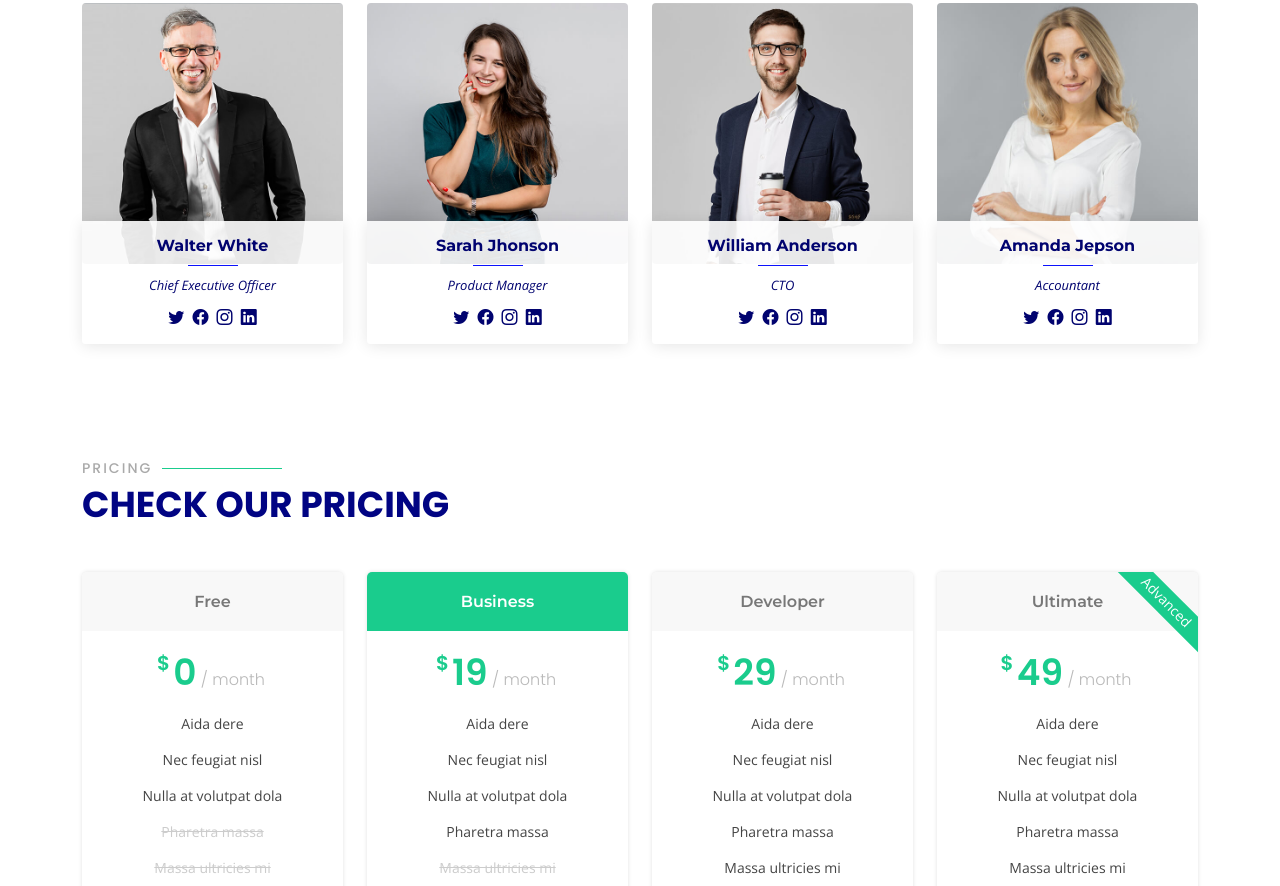
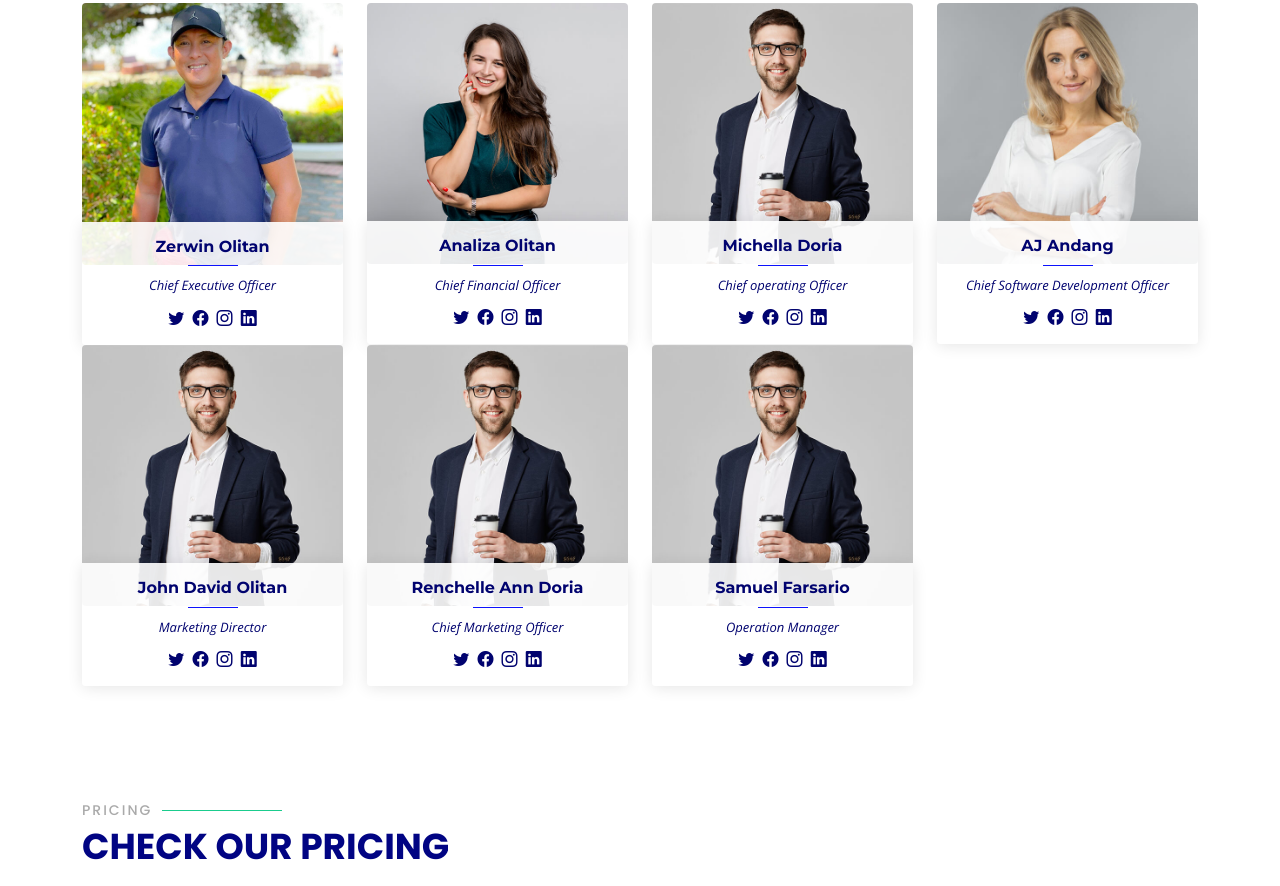
Before and after one commit to pandaoreooo/ABOT, a plain HTML site: page index.html in a window 1280 px wide. Shown: the part 5588-6474 px from the top of the page. Drawn offline with nearby package versions, Linux system fonts and the light colour scheme.

Commit message:
added image

```diff
--- a/index.html
+++ b/index.html
@@ -557,9 +557,9 @@
 
           <div class="col-lg-3 col-md-6">
             <div class="member" data-aos="zoom-in" data-aos-delay="100">
-              <div class="pic"><img src="assets/img/team/team-1.jpg" class="img-fluid" alt=""></div>
+              <div class="pic"><img src="img/system/zerwin.jpg" class="img-fluid" alt=""></div>
               <div class="member-info">
-                <h4>Walter White</h4>
+                <h4>Zerwin Olitan</h4>
                 <span>Chief Executive Officer</span>
                 <div class="social">
                   <a href=""><i class="bi bi-twitter"></i></a>
@@ -575,8 +575,8 @@
             <div class="member" data-aos="zoom-in" data-aos-delay="200">
               <div class="pic"><img src="assets/img/team/team-2.jpg" class="img-fluid" alt=""></div>
               <div class="member-info">
-                <h4>Sarah Jhonson</h4>
-                <span>Product Manager</span>
+                <h4>Analiza Olitan</h4>
+                <span>Chief Financial Officer</span>
                 <div class="social">
                   <a href=""><i class="bi bi-twitter"></i></a>
                   <a href=""><i class="bi bi-facebook"></i></a>
@@ -591,8 +591,8 @@
             <div class="member" data-aos="zoom-in" data-aos-delay="300">
               <div class="pic"><img src="assets/img/team/team-3.jpg" class="img-fluid" alt=""></div>
               <div class="member-info">
-                <h4>William Anderson</h4>
-                <span>CTO</span>
+                <h4>Michella Doria</h4>
+                <span>Chief operating Officer</span>
                 <div class="social">
                   <a href=""><i class="bi bi-twitter"></i></a>
                   <a href=""><i class="bi bi-facebook"></i></a>
@@ -607,8 +607,57 @@
             <div class="member" data-aos="zoom-in" data-aos-delay="400">
               <div class="pic"><img src="assets/img/team/team-4.jpg" class="img-fluid" alt=""></div>
               <div class="member-info">
-                <h4>Amanda Jepson</h4>
-                <span>Accountant</span>
+                <h4>AJ Andang</h4>
+                <span>Chief Software Development Officer</span>
+                <div class="social">
+                  <a href=""><i class="bi bi-twitter"></i></a>
+                  <a href=""><i class="bi bi-facebook"></i></a>
+                  <a href=""><i class="bi bi-instagram"></i></a>
+                  <a href=""><i class="bi bi-linkedin"></i></a>
+                </div>
+              </div>
+            </div>
+          </div>
+
+          <div class="col-lg-3 col-md-6 mt-5 mt-lg-0">
+            <div class="member" data-aos="zoom-in" data-aos-delay="300">
+              <div class="pic"><img src="assets/img/team/team-3.jpg" class="img-fluid" alt=""></div>
+              <div class="member-info">
+                <h4>John David Olitan</h4>
+                <span>Marketing Director</span>
+                <div class="social">
+                  <a href=""><i class="bi bi-twitter"></i></a>
+                  <a href=""><i class="bi bi-facebook"></i></a>
+                  <a href=""><i class="bi bi-instagram"></i></a>
+                  <a href=""><i class="bi bi-linkedin"></i></a>
+                </div>
+              </div>
+            </div>
+          </div>
+
+          <div class="col-lg-3 col-md-6 mt-5 mt-lg-0">
+            <div class="member" data-aos="zoom-in" data-aos-delay="300">
+              <div class="pic"><img src="assets/img/team/team-3.jpg" class="img-fluid" alt=""></div>
+              <div class="member-info">
+                <h4>Renchelle Ann Doria</h4>
+                <span>Chief Marketing Officer</span>
+                <div class="social">
+                  <a href=""><i class="bi bi-twitter"></i></a>
+                  <a href=""><i class="bi bi-facebook"></i></a>
+                  <a href=""><i class="bi bi-instagram"></i></a>
+                  <a href=""><i class="bi bi-linkedin"></i></a>
+                </div>
+              </div>
+            </div>
+          </div>
+
+
+          <div class="col-lg-3 col-md-6 mt-5 mt-lg-0">
+            <div class="member" data-aos="zoom-in" data-aos-delay="300">
+              <div class="pic"><img src="assets/img/team/team-3.jpg" class="img-fluid" alt=""></div>
+              <div class="member-info">
+                <h4>Samuel Farsario</h4>
+                <span>Operation Manager</span>
                 <div class="social">
                   <a href=""><i class="bi bi-twitter"></i></a>
                   <a href=""><i class="bi bi-facebook"></i></a>
```
Also changed, not shown: img/system/zerwin.jpg (added).
